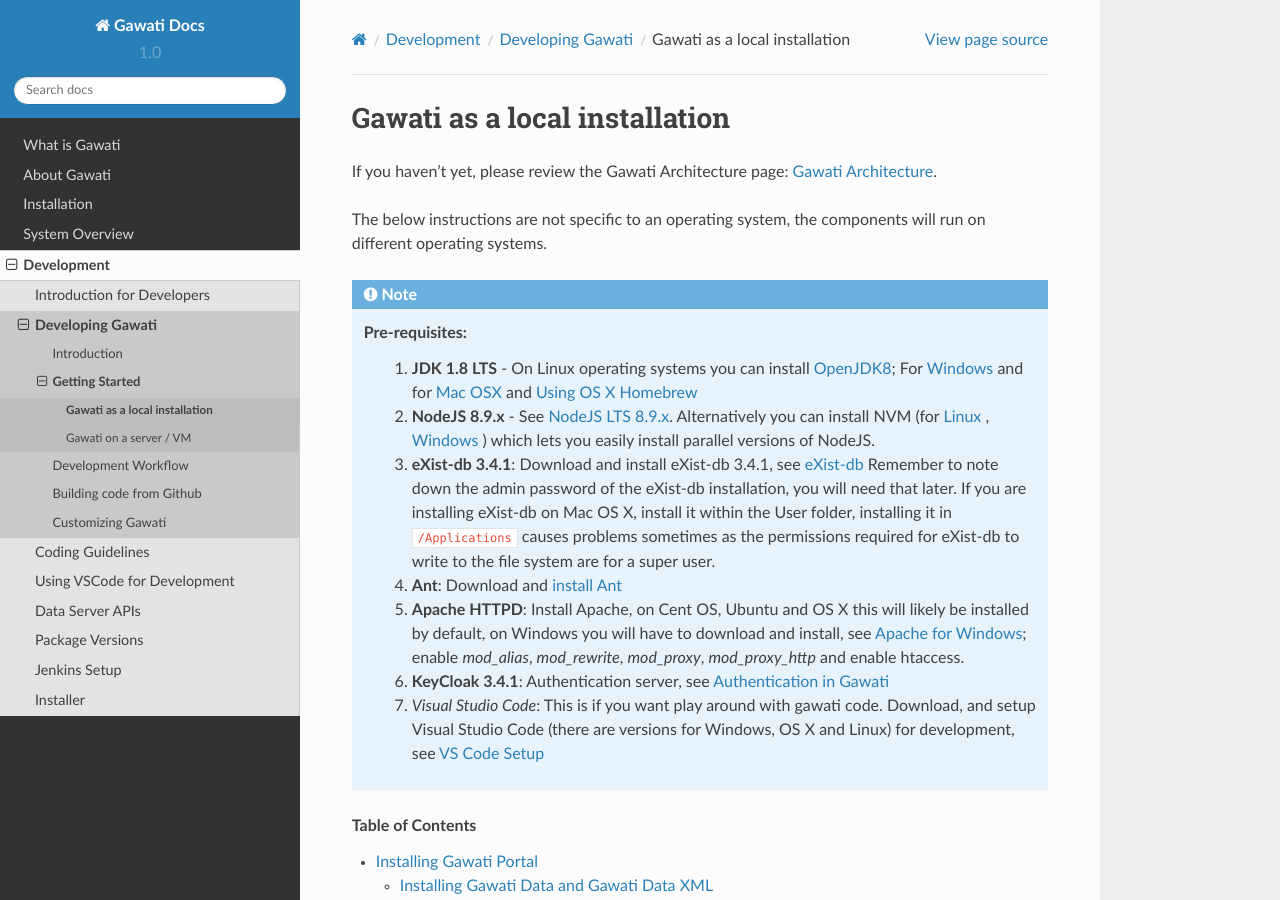
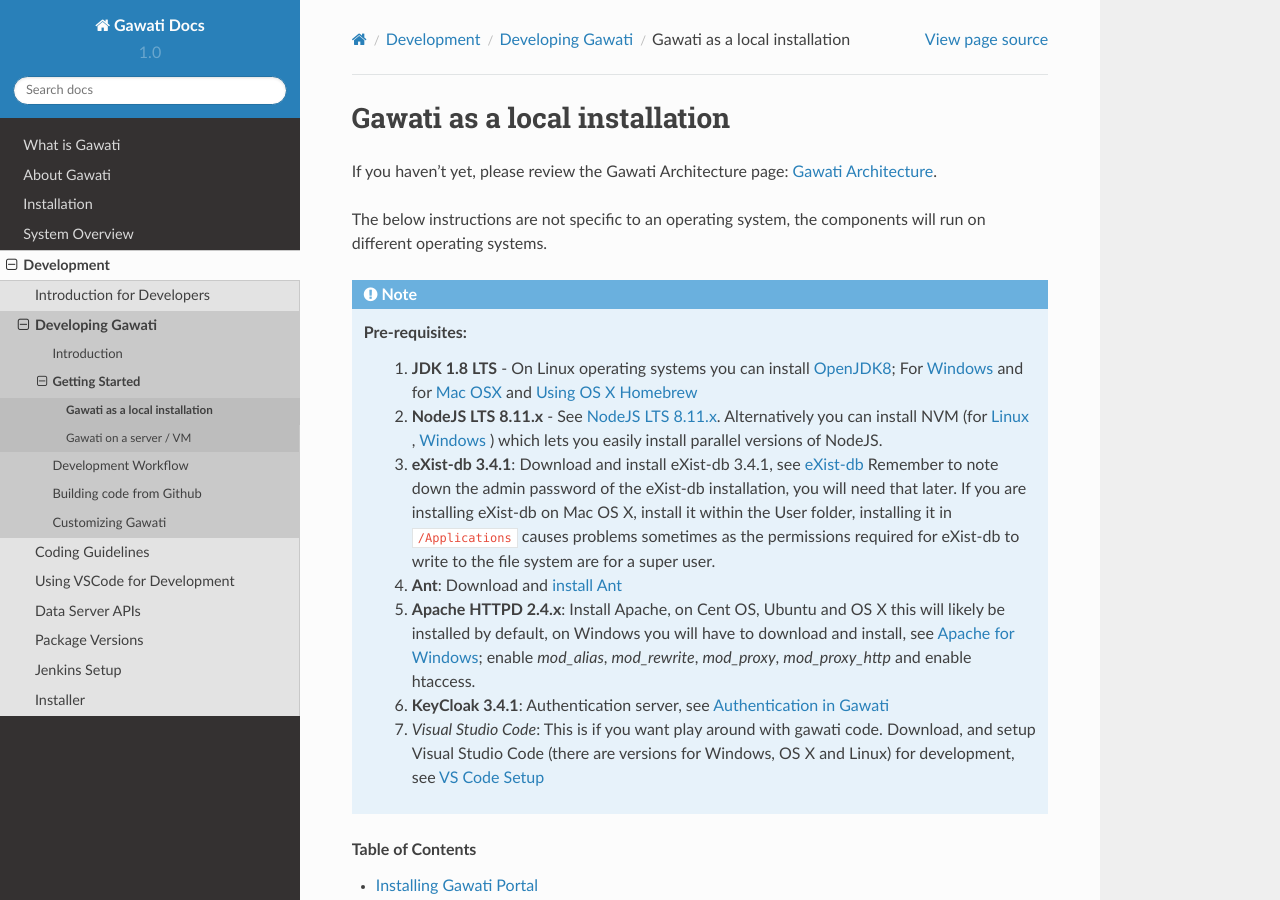
Before and after one commit to gawati/gawati-docs, a Sphinx documentation site: the page built from docs/source/development/dev-env-local.rst, in a window 1280 px wide and 900 px high. Built offline with Sphinx 7.4.7 and the Read the Docs theme 2.0.0, drawn with Linux system fonts in a browser that asks for light colours.

Commit message:
Updating nodejs version used in docs

```diff
--- a/docs/source/development/dev-env-local.rst
+++ b/docs/source/development/dev-env-local.rst
@@ -8,10 +8,10 @@ The below instructions are not specific to an operating system, the components w
 .. note::
   **Pre-requisites:**
     1. **JDK 1.8 LTS** - On Linux operating systems you can install `OpenJDK8 <http://openjdk.java.net/install/>`_; For `Windows <https://docs.oracle.com/javase/8/docs/technotes/guides/install/windows_jdk_install.html#CHDEBCCJ>`_ and for `Mac OSX <https://docs.oracle.com/javase/8/docs/technotes/guides/install/mac_jdk.html#CHDBADCG>`_ and `Using OS X Homebrew <https://stackoverflow.com/questions/24342886/how-to-install-java-8-on-mac/28635465#28635465>`_
-    2. **NodeJS 8.9.x** - See `NodeJS LTS 8.9.x <https://nodejs.org/en/download/>`_. Alternatively you can install NVM (for `Linux <https://github.com/creationix/nvm/>`_ , `Windows <https://github.com/coreybutler/nvm-windows>`_ ) which lets you easily install parallel versions of NodeJS.
+    2. **NodeJS LTS 8.11.x** - See `NodeJS LTS 8.11.x <https://nodejs.org/en/download/>`_. Alternatively you can install NVM (for `Linux <https://github.com/creationix/nvm/>`_ , `Windows <https://github.com/coreybutler/nvm-windows>`_ ) which lets you easily install parallel versions of NodeJS.
     3. **eXist-db 3.4.1**: Download and install eXist-db 3.4.1, see `eXist-db <https://bintray.com/existdb/releases/exist/3.4.1/view>`_ Remember to note down the admin password of the eXist-db installation, you will need that later.   If you are installing eXist-db on Mac OS X, install it within the User folder, installing it in ``/Applications`` causes problems sometimes as the permissions required for eXist-db to write to the file system are for a super user.
     4. **Ant**: Download and `install Ant <http://ant.apache.org/manual/install.html#installing>`_
-    5. **Apache HTTPD**: Install Apache, on Cent OS, Ubuntu and OS X this will likely be installed by default, on Windows you will have to download and install, see `Apache for Windows <https://www.apachehaus.com/cgi-bin/download.plx>`_; enable `mod_alias`, `mod_rewrite`, `mod_proxy`, `mod_proxy_http` and enable htaccess.
+    5. **Apache HTTPD 2.4.x**: Install Apache, on Cent OS, Ubuntu and OS X this will likely be installed by default, on Windows you will have to download and install, see `Apache for Windows <https://www.apachehaus.com/cgi-bin/download.plx>`_; enable `mod_alias`, `mod_rewrite`, `mod_proxy`, `mod_proxy_http` and enable htaccess.
     6. **KeyCloak 3.4.1**: Authentication server, see :doc:`./authentication`
     7. *Visual Studio Code*: This is if you want play around with gawati code. Download, and setup Visual Studio Code (there are versions for Windows, OS X and Linux) for development, see `VS Code Setup <./using-vscode.rst>`_
 
```
